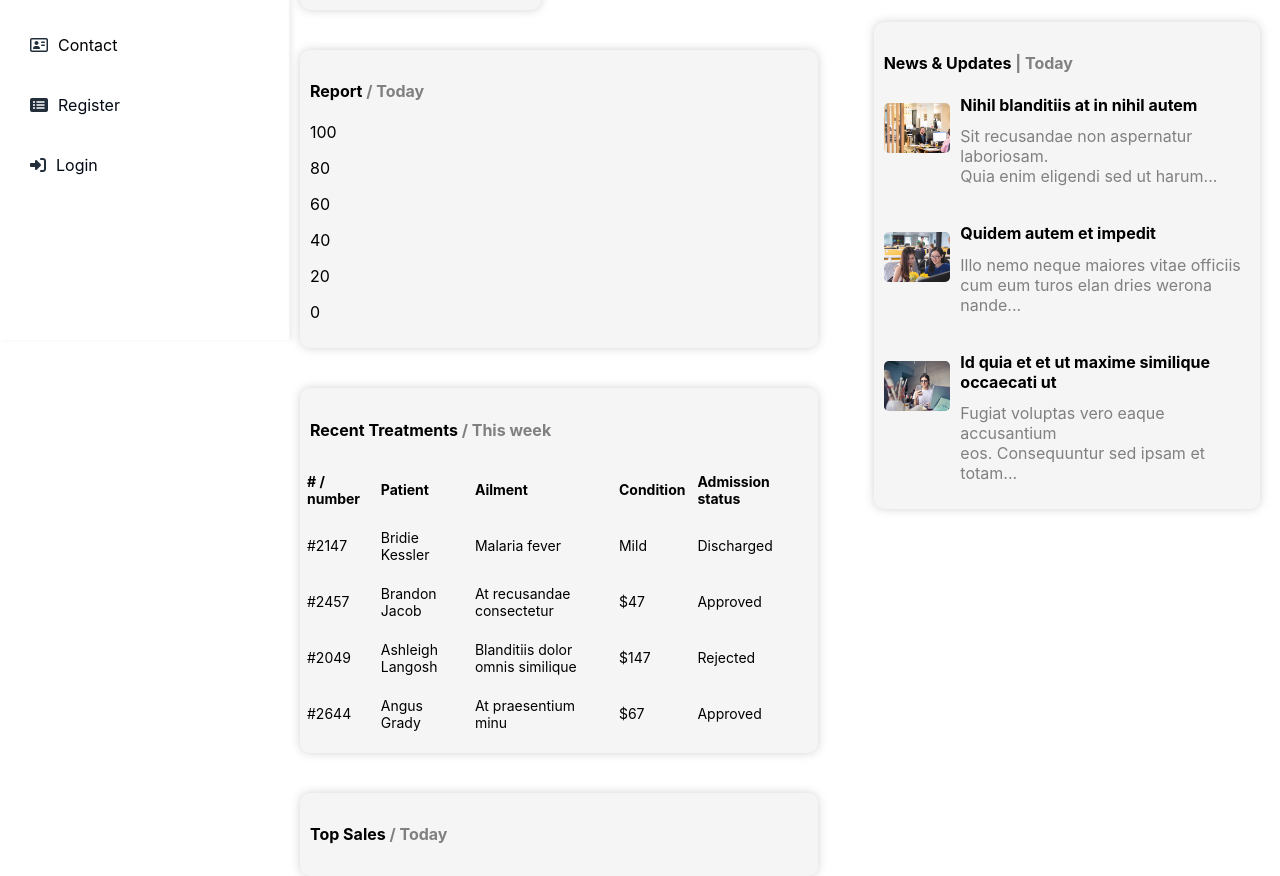
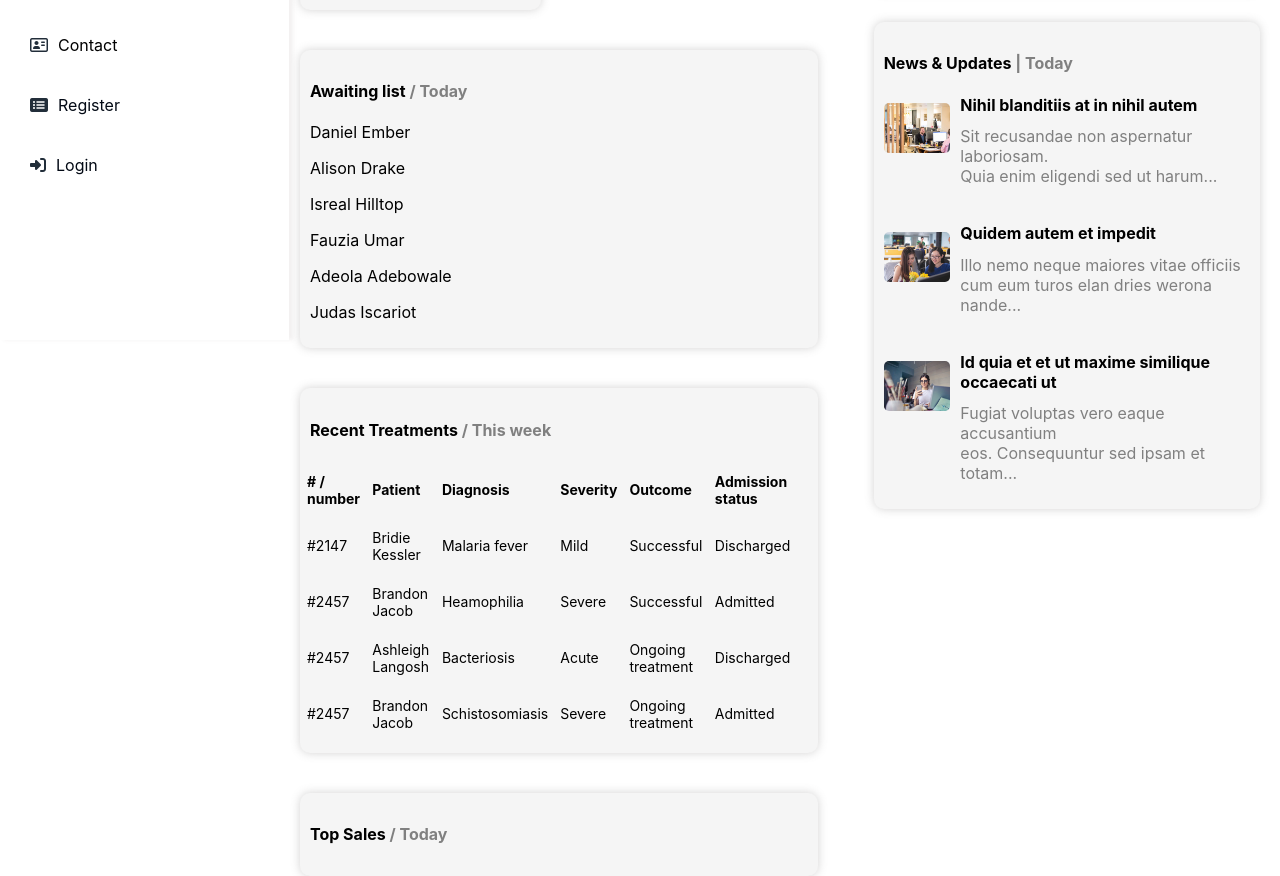
Before and after one commit to OkoroaforDaniel/MedSync-Frontend, a React (Create React App) app in the folder medsync-frontend/: page /Doctors in a window 1280 px wide. Shown: the part 460-1336 px from the top of the page. Built offline with nearby package versions, Linux system fonts and the light colour scheme.

Commit message:
Doctors page

```diff
--- a/medsync-frontend/src/Components/Doctors/Doctors.js
+++ b/medsync-frontend/src/Components/Doctors/Doctors.js
@@ -183,14 +183,14 @@ const Doctors = () => {
             {/* <div className="RRT"> */}
             <div className="Report">
               <h4>
-                Report <span className="spanReport"> / Today</span>
+                Awaiting list <span className="spanReport"> / Today</span>
               </h4>
-              <p>100</p>
-              <p>80</p>
-              <p>60</p>
-              <p>40</p>
-              <p>20</p>
-              <p>0</p>
+              <p>Daniel Ember</p>
+              <p>Alison Drake</p>
+              <p>Isreal Hilltop</p>
+              <p>Fauzia Umar</p>
+              <p>Adeola Adebowale</p>
+              <p>Judas Iscariot</p>
             </div>
             <div className="RecentSale" id="RecentSale">
               <h4>
@@ -201,40 +201,50 @@ const Doctors = () => {
                   <tr>
                     <th># / number</th>
                     <th>Patient</th>
-                    <th>Ailment</th>
-                    <th>Condition</th>
+                    <th>Diagnosis</th>
+                    <th>Severity</th>
+	  	    <th>Outcome</th>
                     <th>Admission status</th>
                   </tr>
                 </thead>
+
                 <tbody>
                   <tr>
                     <td>#2147</td>
                     <td>Bridie Kessler</td>
                     <td>Malaria fever</td>
                     <td>Mild</td>
+	  	    <td>Successful</td>
                     <td>Discharged</td>
                   </tr>
+
                   <tr>
                     <td>#2457</td>
                     <td>Brandon Jacob</td>
-                    <td> At recusandae consectetur</td>
-                    <td>$47</td>
-                    <td>Approved</td>
+                    <td>Heamophilia</td>
+                    <td>Severe</td>
+	  	    <td>Successful</td>
+                    <td>Admitted</td>
                   </tr>
+
                   <tr>
-                    <td>#2049</td>
+                    <td>#2457</td>
                     <td>Ashleigh Langosh</td>
-                    <td>Blanditiis dolor omnis similique</td>
-                    <td>$147</td>
-                    <td>Rejected</td>
+                    <td>Bacteriosis</td>
+                    <td>Acute</td>
+                    <td>Ongoing treatment</td>
+                    <td>Discharged</td>
                   </tr>
+
                   <tr>
-                    <td>#2644</td>
-                    <td>Angus Grady</td>
-                    <td>At praesentium minu</td>
-                    <td>$67</td>
-                    <td>Approved</td>
+                    <td>#2457</td>
+                    <td>Brandon Jacob</td>
+                    <td>Schistosomiasis</td>
+                    <td>Severe</td>
+                    <td>Ongoing treatment</td>
+                    <td>Admitted</td>
                   </tr>
+
                 </tbody>
               </table>
             </div>
```
